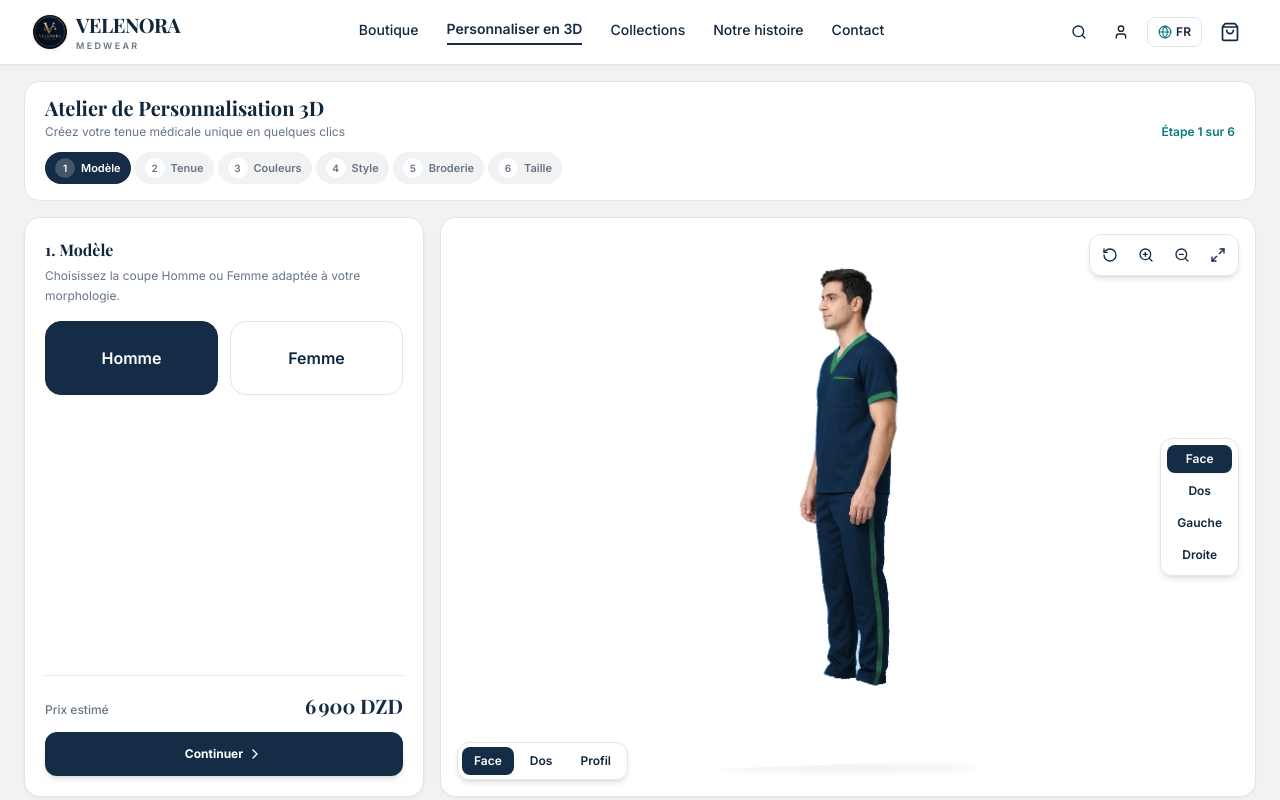
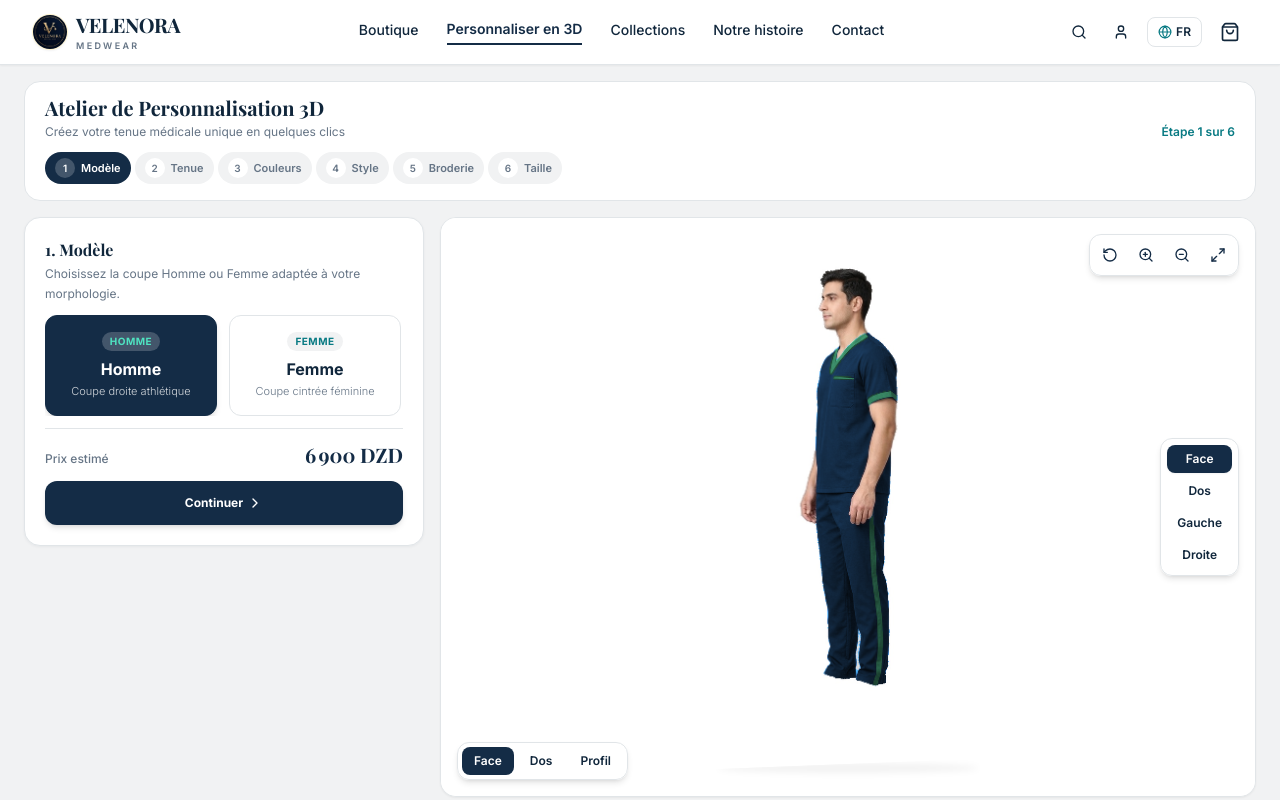
Before and after one commit to youcefnassim/Velenora_medwear, a React (Vite) app: page /customizer in a window 1280 px wide. Shown: the top 800 px of the page. Built offline with nearby package versions, Linux system fonts and the light colour scheme; a web font is replaced by a local one.

Commit message:
fix(customizer): eliminate empty white gap in step 1 and auto-fit wizard card height

```diff
--- a/src/features/configurator/components/CustomizerStudio.tsx
+++ b/src/features/configurator/components/CustomizerStudio.tsx
@@ -248,24 +248,51 @@ export const CustomizerStudio: React.FC<CustomizerStudioProps> = ({ baseProduct
     switch (currentStep) {
       case 'fit':
         return (
-          <div className="grid grid-cols-2 gap-3">
-            {([
-              { id: 'men' as const, label: t.customizer.menFit },
-              { id: 'women' as const, label: t.customizer.womenFit },
-            ]).map((item) => (
+          <div className="grid grid-cols-2 gap-2.5 sm:gap-3">
+            {[
+              {
+                id: 'men' as const,
+                label: t.customizer.menFit,
+                desc: 'Coupe droite athlétique',
+                tag: 'HOMME',
+              },
+              {
+                id: 'women' as const,
+                label: t.customizer.womenFit,
+                desc: 'Coupe cintrée féminine',
+                tag: 'FEMME',
+              },
+            ].map((item) => {
+              const isSel = config.fit === item.id;
+              return (
                 <button
                   key={item.id}
                   type="button"
                   onClick={() => handleUpdate({ fit: item.id })}
-                className={`py-6 rounded-2xl border text-base font-semibold transition ${
-                  config.fit === item.id
-                    ? 'border-[#142C46] bg-[#142C46] text-white shadow-sm'
-                    : 'border-[#E1E5E8] bg-white text-[#10263B] hover:bg-[#F1F2F3]'
+                  className={`py-4 px-3 rounded-xl border text-center transition-all duration-200 flex flex-col items-center justify-center gap-1 ${
+                    isSel
+                      ? 'border-[#142C46] bg-[#142C46] text-white shadow-md'
+                      : 'border-[#E1E5E8] bg-white text-[#10263B] hover:bg-[#F1F2F3] hover:border-[#CAD0D7]'
                   }`}
                 >
-                {item.label}
+                  <span
+                    className={`text-[10px] font-bold uppercase tracking-wider px-2 py-0.5 rounded-full ${
+                      isSel ? 'bg-white/20 text-[#4FE3C1]' : 'bg-[#F1F2F3] text-[#087A83]'
+                    }`}
+                  >
+                    {item.tag}
+                  </span>
+                  <span className="text-sm sm:text-base font-bold mt-0.5">{item.label}</span>
+                  <span
+                    className={`text-[11px] leading-tight font-light ${
+                      isSel ? 'text-white/80' : 'text-[#667586]'
+                    }`}
+                  >
+                    {item.desc}
+                  </span>
                 </button>
-            ))}
+              );
+            })}
           </div>
         );
 
@@ -986,24 +1013,24 @@ export const CustomizerStudio: React.FC<CustomizerStudioProps> = ({ baseProduct
 
       <div className="max-w-[1600px] mx-auto grid grid-cols-1 lg:grid-cols-12 gap-4 items-start">
         <div className="lg:col-span-5 xl:col-span-4 order-2 lg:order-1">
-          <div className="bg-white rounded-2xl border border-[#E1E5E8] shadow-panel p-5 flex flex-col min-h-[420px] lg:min-h-[calc(100vh-220px)]">
-            <div className="mb-4">
+          <div className="bg-white rounded-2xl border border-[#E1E5E8] shadow-panel p-4 sm:p-5 flex flex-col">
+            <div className="mb-3">
               <h2 className="text-base font-serif font-bold text-[#10263B]">
                 {safeStepIndex + 1}. {stepLabel(currentStep)}
               </h2>
-              <p className="text-xs text-[#667586] mt-1 leading-relaxed">{stepHint(currentStep)}</p>
+              <p className="text-xs text-[#667586] mt-0.5 leading-relaxed">{stepHint(currentStep)}</p>
             </div>
 
             {Object.keys(validationErrors).length > 0 && (
-              <div className="mb-4 p-3 bg-rose-50 border border-rose-200 rounded-xl text-rose-800 text-xs flex items-center gap-2">
+              <div className="mb-3 p-3 bg-rose-50 border border-rose-200 rounded-xl text-rose-800 text-xs flex items-center gap-2">
                 <AlertCircle className="w-4 h-4 shrink-0 text-rose-600" />
                 <span>{Object.values(validationErrors)[0]}</span>
               </div>
             )}
 
-            <div className="flex-1 overflow-y-auto">{renderStepBody()}</div>
+            <div className="overflow-y-auto max-h-[60vh] lg:max-h-[calc(100vh-280px)] pr-0.5">{renderStepBody()}</div>
 
-            <div className="pt-4 mt-4 border-t border-[#E1E5E8] space-y-3">
+            <div className="pt-3 mt-3 border-t border-[#E1E5E8] space-y-3">
               <div className="flex items-baseline justify-between">
                 <span className="text-xs font-medium text-[#667586]">
                   {t.customizer.wizard.estimatedPrice}
```
Lines whose indentation alone changed are shown as unchanged.
